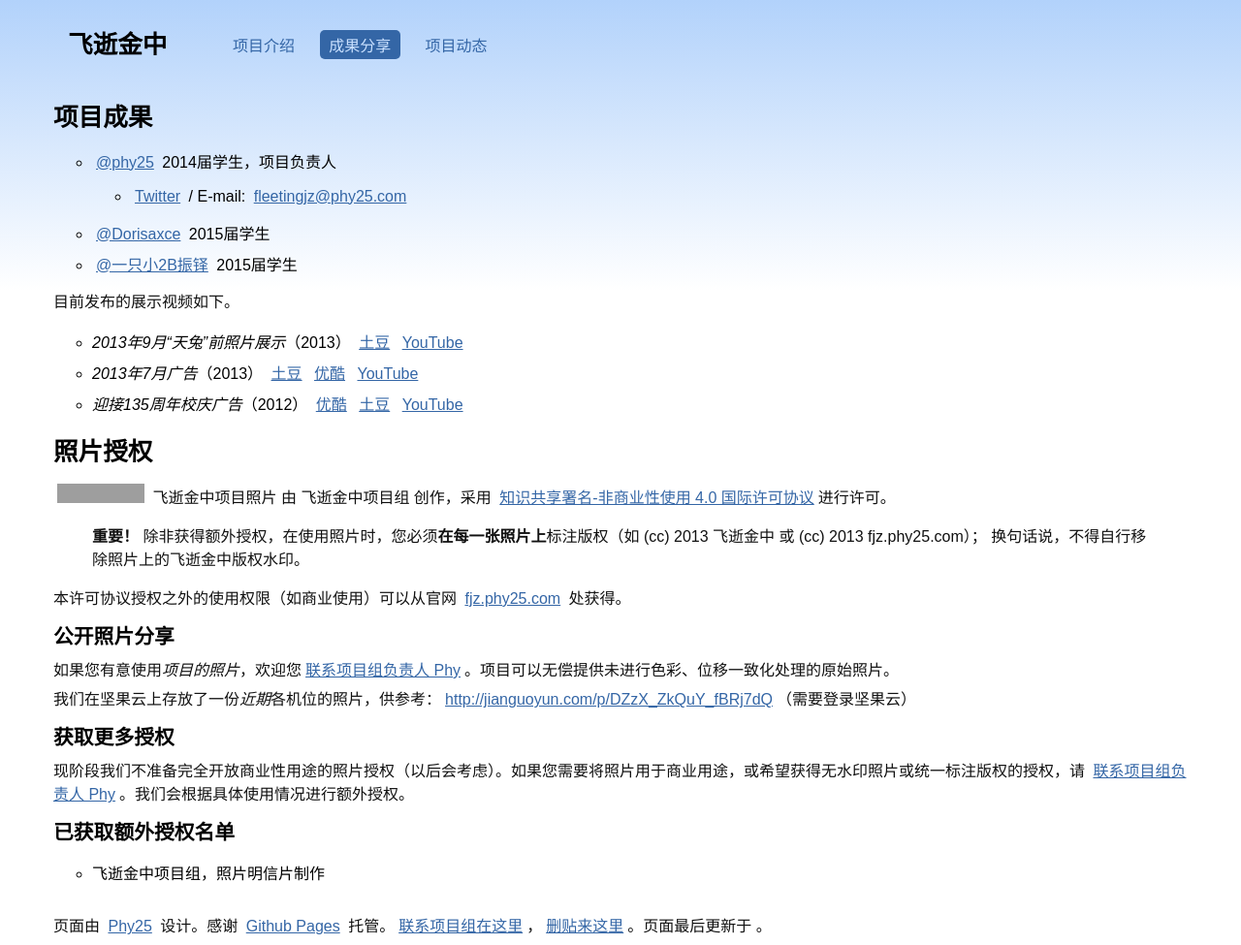
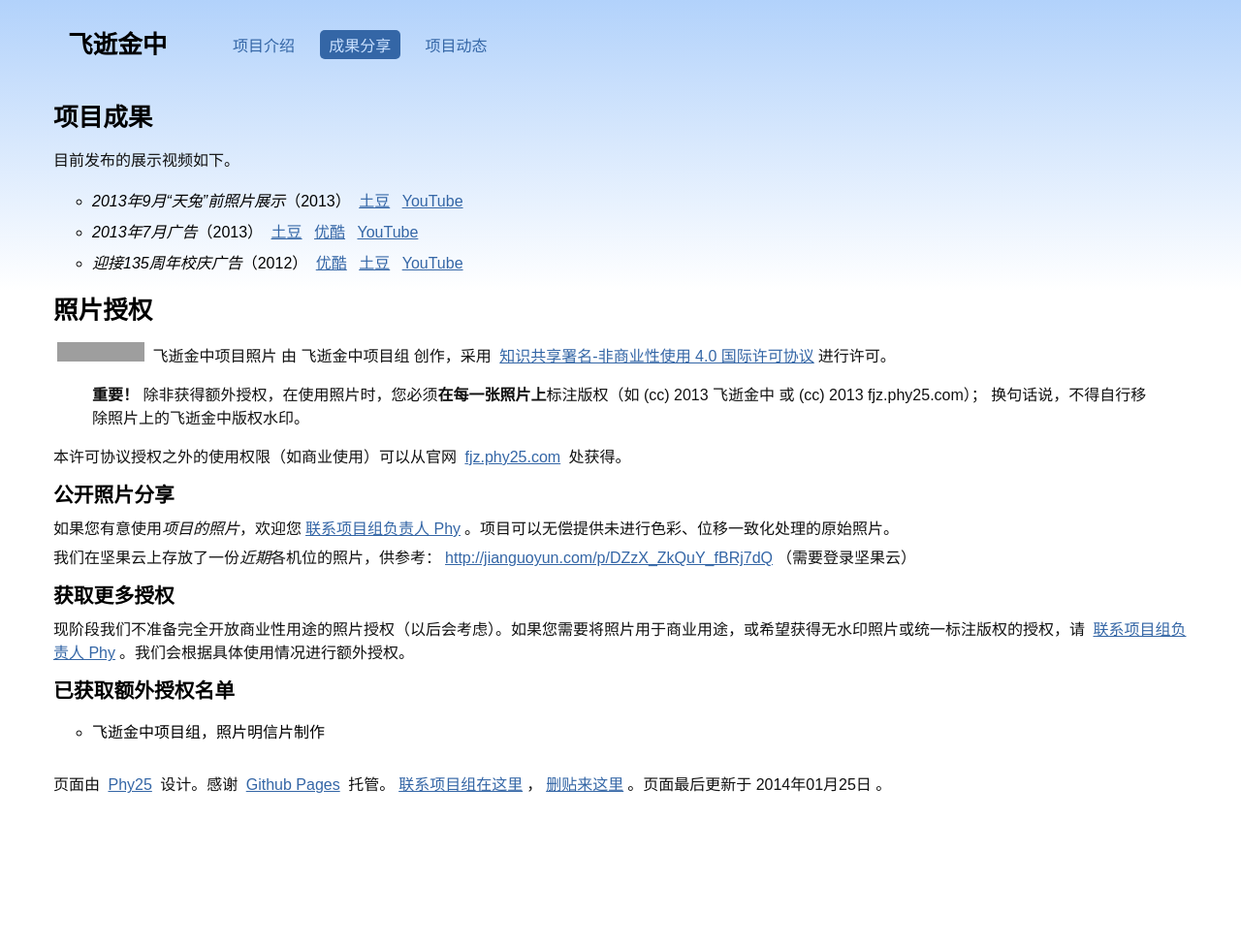
Before and after one commit to fleetingjz/fleetingjz.github.io, a Jekyll site: the page built from works.md, in a window 1280 px wide. Shown: the whole page at 97% size. Built offline with Jekyll 4.4.1, drawn with Linux system fonts in a browser that asks for light colours; after the commit the page ends 900 px from its top, so only the background shows below that; grey boxes are pictures that could not be loaded.

Commit message:
改 typo。

```diff
--- a/_includes/footer.html
+++ b/_includes/footer.html
@@ -1,5 +1,5 @@
 <div id="footer" class="clear">
-  <p>页面由 <a href="http://phy25.com">Phy25</a> 设计。感谢 <a href="https://github.com/fleetingjz/fleetingjz.github.io/">Github Pages</a> 托管。<a href="introduction.html#contact">联系项目组在这里</a>，<a href="/ugc_delete.html" title="Phy25.com 全站删贴指南">删贴来这里</a>。页面最后更新于 {% if page.date %}{{ page.date | date: "%Y年%m月%-d日 " }}{% else %}{{ site.date | date: "%Y年%m月%-d日 " }}{% endif %}。</p>
+  <p>页面由 <a href="http://phy25.com">Phy25</a> 设计。感谢 <a href="https://github.com/fleetingjz/fleetingjz.github.io/">Github Pages</a> 托管。<a href="introduction.html#contact">联系项目组在这里</a>，<a href="/ugc_delete.html" title="Phy25.com 全站删贴指南">删贴来这里</a>。页面最后更新于 {% if page.date %}{{ page.date | date: "%Y年%m月%-d日 " }}{% else %}{{ site.time | date: "%Y年%m月%-d日 " }}{% endif %}。</p>
 </div>
 </div>
 </body>
--- a/works.md
+++ b/works.md
@@ -7,12 +7,6 @@ categories: works
 
 项目成果
 ========
-
-*   [@phy25](http://weibo.com/phy25) 2014届学生，项目负责人
-    * [Twitter](https://twitter.com/phy25) / E-mail: <fleetingjz@phy25.com>
-*   [@Dorisaxce](http://weibo.com/anderaxce) 2015届学生
-*   [@一只小2B振铎](http://weibo.com/2Bzhenduo) 2015届学生
-
 目前发布的展示视频如下。
 
 * *2013年9月“天兔”前照片展示*（2013） [土豆](http://www.tudou.com/programs/view/caXC-S8TOXU/) [YouTube](http://www.youtube.com/watch?v=Q6OCQ9-cCbc)
```
